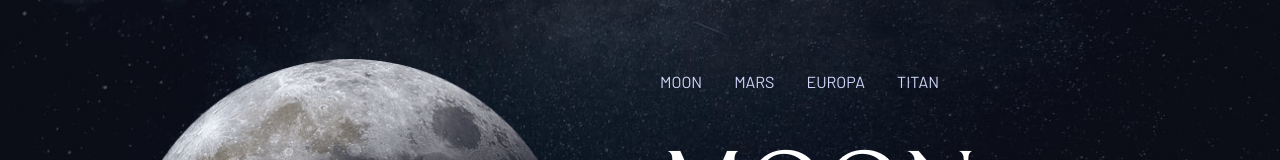
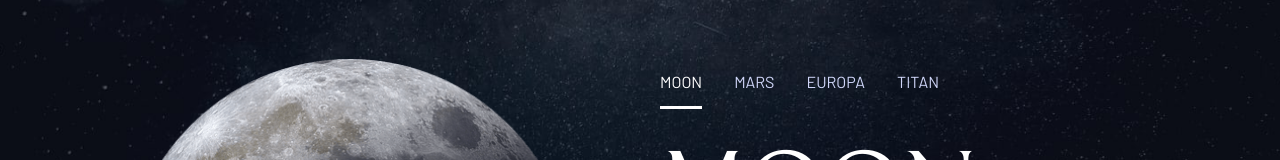
Before and after one commit to PAPAshady/space-travel, a React (Vite) app: page /destination in a window 1280 px wide. Shown: the part 229-389 px from the top of the page. Built offline with nearby package versions, Linux system fonts and the light colour scheme.

Commit message:
fix(Destination.jsx) : fixed the bug where the switch buttons of planets, had no active state (update Destination button classnames to use currentDestinationId directly)

```diff
--- a/src/Pages/Destination/Destination.jsx
+++ b/src/Pages/Destination/Destination.jsx
@@ -36,7 +36,7 @@ export default function Destination() {
                 <div className="flex items-center justify-center gap-8 lg:justify-start">
                   {destinations.map((destination) => (
                     <button
-                      className={`border-b-[3px] pb-3 font-barlow transition-colors duration-500 hover:border-white/50 hover:text-white/80 ${currentDestinationId.id === destination.id ? 'border-white text-white' : 'border-transparent text-blue-light'}`}
+                      className={`border-b-[3px] pb-3 font-barlow transition-colors duration-500 hover:border-white/50 hover:text-white/80 ${currentDestinationId === destination.id ? 'border-white text-white' : 'border-transparent text-blue-light'}`}
                       key={destination.id}
                       onClick={() => setCurrentDestinationId(destination.id)}
                     >
```
